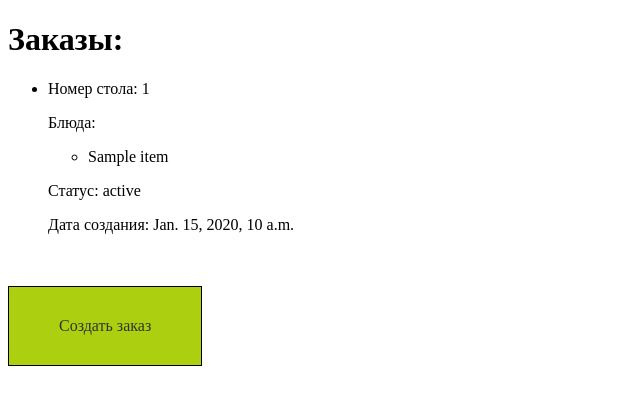
After one commit to Le0har/EffectiveCafe, a Django app: template app/cafe/templates/pages/orders_list.html in a window 1280 px wide. The commit adds this page. Shown: the top 405 px of the page, without its empty margins (0-640 px from the left). Run offline with Django 3.2, Linux system fonts and the light colour scheme; the template is opened without the code that fills it: most values are stand-ins (such as "Sample title", 1, 10 or a date in 2020).

Commit message:
make orders pages

```diff
--- a/app/cafe/models.py
+++ b/app/cafe/models.py
@@ -1,7 +1,7 @@
 from django.db import models
 
 
-STATUS = (
+STATUSES = (
     ('waiting', 'в ожидании'),
     ('paid', 'оплачено'),
     ('ready', 'готово'),
@@ -24,8 +24,8 @@ class Order(models.Model):
     table_number = models.IntegerField(verbose_name='Номер стола')
     items = models.ManyToManyField(OrderItem, related_name='orders', verbose_name='Блюда')
     # total_price = models.DecimalField(default=0, max_digits=8, decimal_places=2)
-    status = models.CharField(default='waiting', choices=STATUS, verbose_name='Статус')
-    created_at = models.DateTimeField(auto_now_add=True, verbose_name='Время создания')
+    status = models.CharField(default='waiting', choices=STATUSES, verbose_name='Статус')
+    created_at = models.DateTimeField(auto_now_add=True, verbose_name='Дата создания')
 
     class Meta:
         verbose_name = 'Заказ'
--- /dev/null
+++ b/app/cafe/static/css/style.css
@@ -0,0 +1,13 @@
+.button-style {
+    display: inline-block;
+    padding: 30px 50px;
+    background: #accf10;
+    border: 1px solid #000;
+    color: #333;
+    text-decoration: none;
+    text-align: center;
+  }
+
+  .button-style:hover, .button-style:focus {
+    background: #e2e2f2; /* Эффект при наведении — дополнительное оформление */
+  }
--- a/app/cafe/templates/base.html
+++ b/app/cafe/templates/base.html
@@ -1,3 +1,4 @@
+{% load static %}
 <!doctype html>
 <html lang="ru">
 
@@ -9,6 +10,7 @@
         Base title
     {% endblock %}
     </title>
+    <link rel="stylesheet" href="{% static 'css/style.css' %}">
 </head>
 
 <body>
--- /dev/null
+++ b/app/cafe/templates/pages/orders_list.html
@@ -0,0 +1,33 @@
+{% extends 'base.html' %}
+
+{% block title %}
+    Заказы
+{% endblock %}
+
+{% block content %}
+
+    <h1>Заказы:</h1>
+    <ul>
+        {% for order in orders %}
+            <li>
+                <p>Номер стола: {{ order.table_number }}</p>
+                <p>Блюда:</p>
+                <ul>
+                    {% for item in order.items.all %}
+                        <li>
+                            <p>{{ item.name }}</p>
+                        </li>
+                    {% endfor %}
+                </ul>
+                <p>Статус: {{ order.get_status_display }}</p>
+                <p>Дата создания: {{ order.created_at }}</p>
+            </li>
+        {% endfor %}
+    </ul>
+
+    <div>
+        <br><br>
+        <a href="{% url 'cafe:order-create' %}" class="button-style">Создать заказ</a>
+    </div>
+
+{% endblock %}
--- a/app/cafe/urls.py
+++ b/app/cafe/urls.py
@@ -6,4 +6,6 @@ app_name = 'cafe'
 
 urlpatterns = [
     path('', views.index_page, name='home'),
+    path('orders/', views.orders_list, name='orders-list'),
+    path('orders/create/', views.create_order, name='order-create'),
 ]
```
Also changed, not shown: app/cafe/forms.py (added, +11 -0 lines), app/cafe/templates/pages/create_order.html (added, +24 -0 lines), app/cafe/templates/pages/index.html (+10 -2 lines), app/cafe/views.py (+24 -1 lines), app/cafe/migrations/0002_alter_order_options_alter_orderitem_options_and_more.py (added), app/cafe/static/images/home.webp (added).
